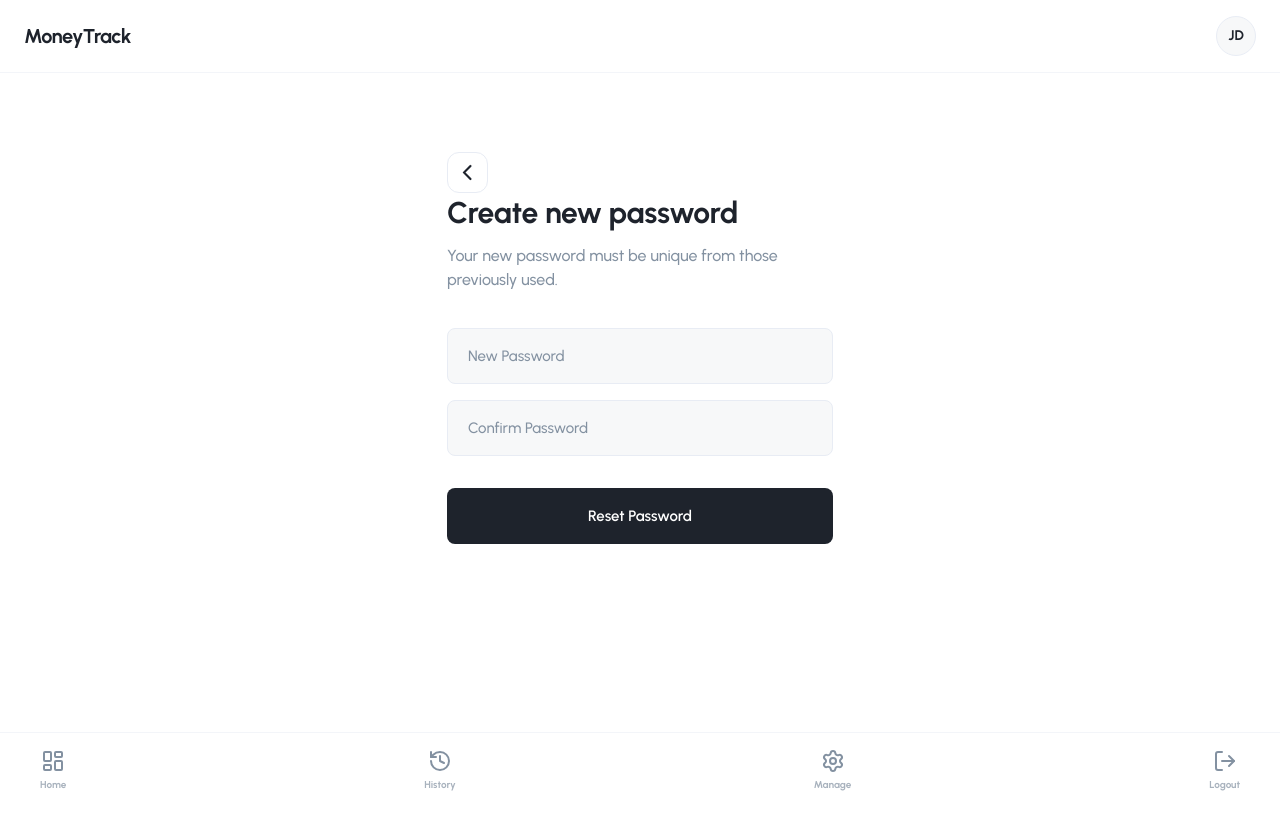
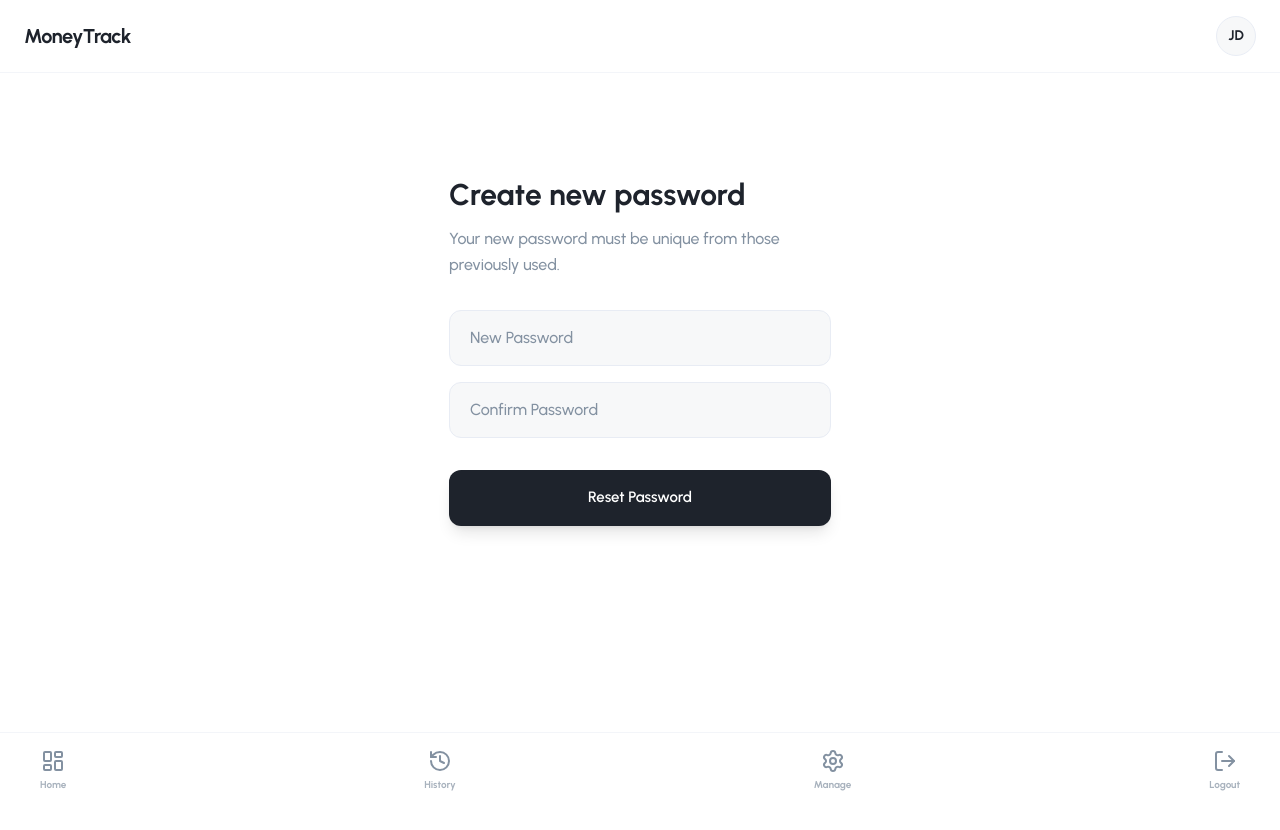
Before and after one commit to projectdummy2025/moneytrack-project, a Next.js app: page /create-new-password in a window 1280 px wide. Shown: the top 830 px of the page. Built offline with nearby package versions, Linux system fonts and the light colour scheme.

Commit message:
simplify create-new-password page layout

```diff
--- a/app/create-new-password/page.tsx
+++ b/app/create-new-password/page.tsx
@@ -2,8 +2,6 @@
 
 import React, { useState } from "react";
 import { useRouter } from "next/navigation";
-import { AuthLayout } from "@shell/auth/AuthLayout";
-import { BackButton } from "@shell/auth/BackButton";
 
 export default function CreateNewPasswordPage() {
   const router = useRouter();
@@ -16,35 +14,12 @@ export default function CreateNewPasswordPage() {
   };
 
   return (
-    <AuthLayout>
-      <div className="mt-9">
-        <BackButton to="/otp-verification" />
-      </div>
-
+    <div className="min-h-screen bg-white flex flex-col px-6 py-10 max-w-[430px] mx-auto">
       {/* Title & Description */}
-      <h1
-        style={{
-          fontFamily: "Urbanist, sans-serif",
-          fontWeight: 700,
-          fontSize: 30,
-          color: "#1e232c",
-          lineHeight: 1.3,
-          letterSpacing: -0.3,
-          marginBottom: 12,
-        }}
-      >
+      <h1 className="text-[30px] font-bold text-[#1e232c] leading-tight mb-3 mt-10">
         Create new password
       </h1>
-      <p
-        style={{
-          fontFamily: "Urbanist, sans-serif",
-          fontWeight: 500,
-          fontSize: 16,
-          color: "#8391a1",
-          lineHeight: 1.5,
-          marginBottom: 36,
-        }}
-      >
+      <p className="text-[16px] font-medium text-[#8391a1] leading-relaxed mb-8">
         Your new password must be unique from those previously used.
       </p>
 
@@ -55,13 +30,7 @@ export default function CreateNewPasswordPage() {
           placeholder="New Password"
           value={newPassword}
           onChange={(e) => setNewPassword(e.target.value)}
-          className="w-full h-[56px] bg-[#f7f8f9] border border-[#e8ecf4] rounded-[8px] px-5 outline-none focus:border-[#35c2c1] transition-colors"
-          style={{
-            fontFamily: "Urbanist, sans-serif",
-            fontWeight: 500,
-            fontSize: 15,
-            color: "#1e232c",
-          }}
+          className="w-full h-[56px] bg-[#f7f8f9] border border-[#e8ecf4] rounded-xl px-5 outline-none focus:border-[#35c2c1] transition-colors font-medium text-[#1e232c]"
         />
       </div>
 
@@ -72,29 +41,17 @@ export default function CreateNewPasswordPage() {
           placeholder="Confirm Password"
           value={confirmPassword}
           onChange={(e) => setConfirmPassword(e.target.value)}
-          className="w-full h-[56px] bg-[#f7f8f9] border border-[#e8ecf4] rounded-[8px] px-5 outline-none focus:border-[#35c2c1] transition-colors"
-          style={{
-            fontFamily: "Urbanist, sans-serif",
-            fontWeight: 500,
-            fontSize: 15,
-            color: "#1e232c",
-          }}
+          className="w-full h-[56px] bg-[#f7f8f9] border border-[#e8ecf4] rounded-xl px-5 outline-none focus:border-[#35c2c1] transition-colors font-medium text-[#1e232c]"
         />
       </div>
 
       {/* Reset Password Button */}
       <button
         onClick={handleReset}
-        className="w-full h-[56px] bg-[#1e232c] rounded-[8px] flex items-center justify-center cursor-pointer hover:bg-[#2d3441] transition-colors"
-        style={{
-          fontFamily: "Urbanist, sans-serif",
-          fontWeight: 600,
-          fontSize: 15,
-          color: "white",
-        }}
+        className="w-full h-[56px] bg-[#1e232c] rounded-xl flex items-center justify-center font-semibold text-[15px] text-white hover:bg-[#2d3441] transition-all active:scale-95 shadow-lg shadow-black/10"
       >
         Reset Password
       </button>
-    </AuthLayout>
+    </div>
   );
 }
```
